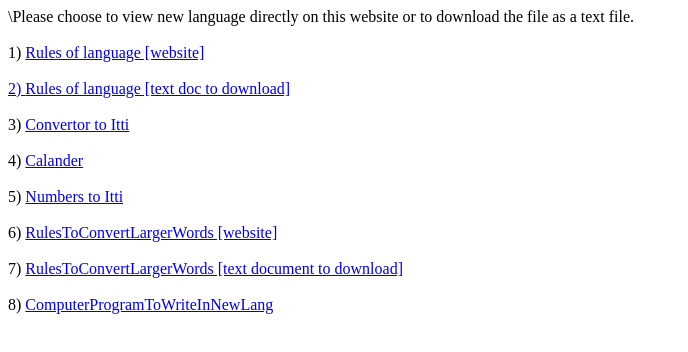
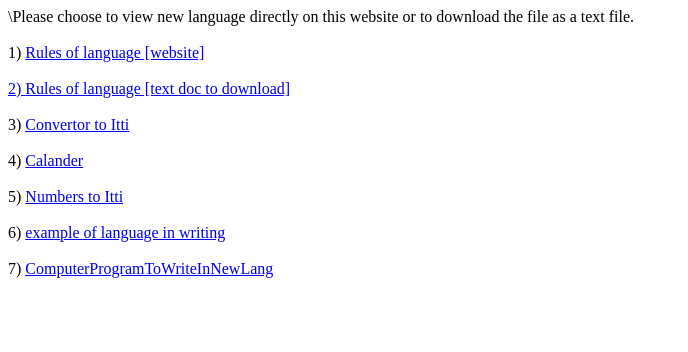
Before and after one commit to NewSocietyUkku/lang, a plain HTML site: page index.html in a window 1280 px wide. Shown: the whole page, without its empty margins (0-688 px from the left). Drawn offline with Linux system fonts and the light colour scheme.

Commit message:
Add files via upload

```diff
--- a/index.html
+++ b/index.html
@@ -129,10 +129,9 @@
 
 <a href=
 
-  "https://newsocietyukku.github.io/bigWordSite/"
+  "https://newsocietyukku.github.io/bigWordText/"
 
-  >RulesToConvertLargerWords [website]
-
+  >example of language in writing
 
 </a>
 
@@ -143,33 +142,7 @@
 
 <br>
 
-
-
 7)
-
-
-<a href=
-
-  "https://newsocietyukku.github.io/bigWordSite/"
-
-
-  >RulesToConvertLargerWords [text document to download]
-
-
-
-
-</a>
-
-
-
-<br>
-
-
-<br>
-
-
-
-8)
 
 
 <a href=
```
